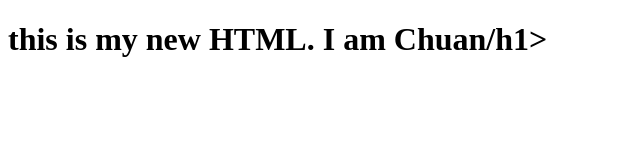
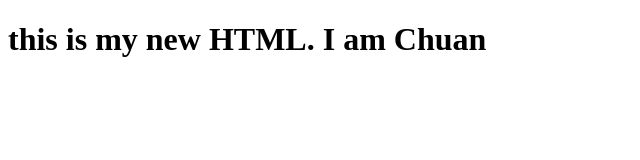
Before and after one commit to chousg/441_chuan, a plain HTML site: page index.html in a window 1280 px wide. Shown: the full height of the page, 0-640 px from the left. Drawn offline with Linux system fonts and the light colour scheme.

Commit message:
Update index.html

```diff
--- a/index.html
+++ b/index.html
@@ -7,7 +7,7 @@
   <title>Document</title>
 </head>
 <body>
-  <h1>this is my new HTML. I am Chuan/h1>
+  <h1>this is my new HTML. I am Chuan</h1>
 
 
 </body>
```
